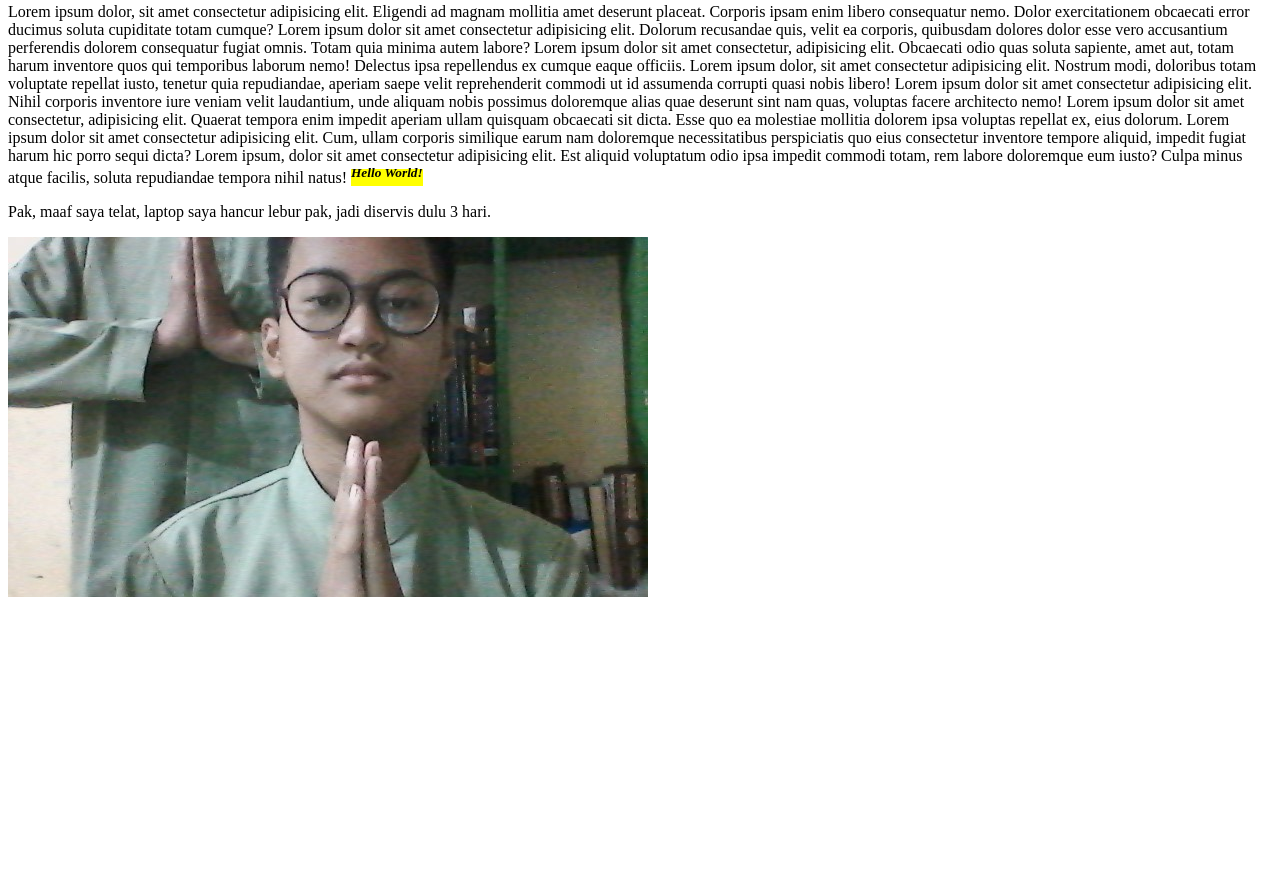
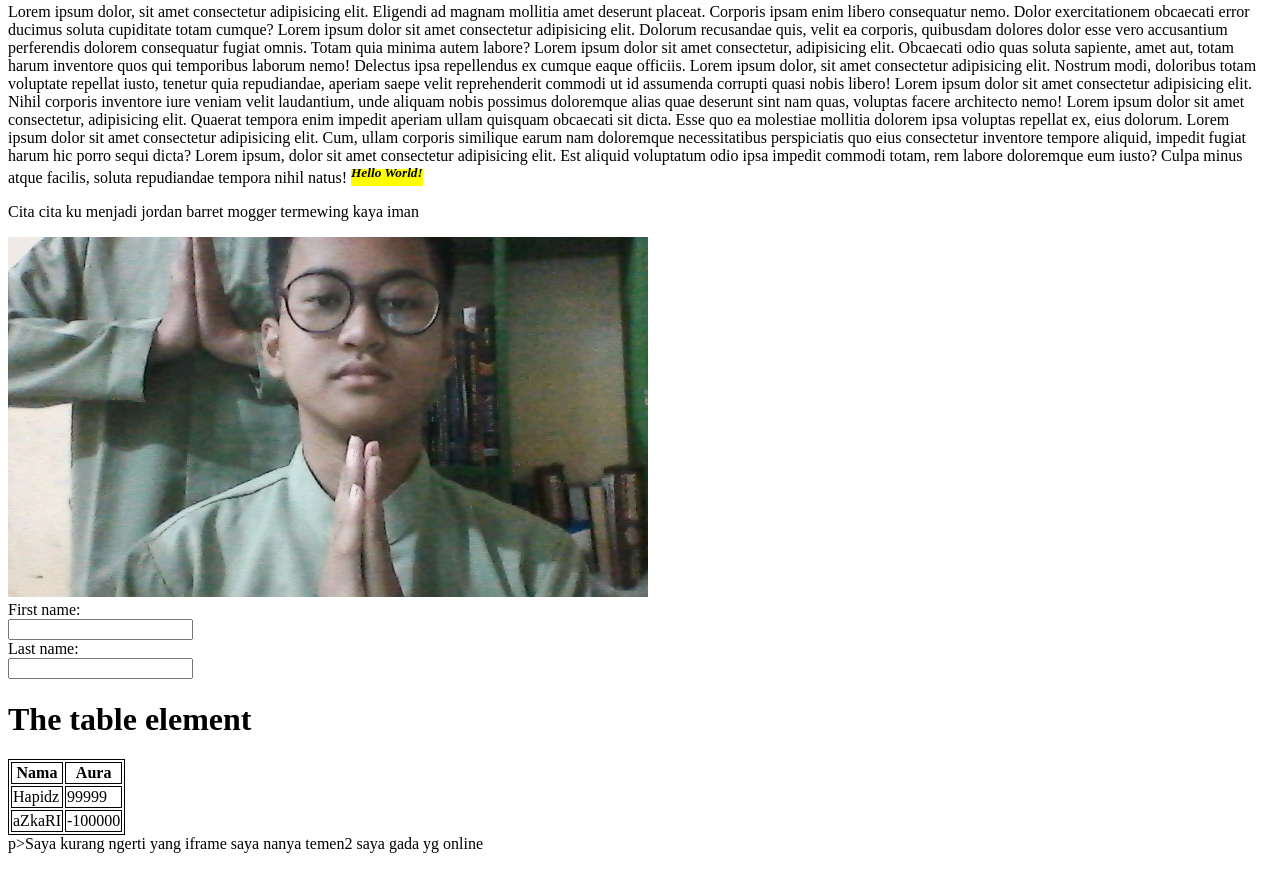
Before and after one commit to YUNGFIDZ/hafidzno1, a plain HTML site: page index.html in a window 1280 px wide. Shown: the part 285-1154 px from the top of the page. Before the commit the page ends 894 px from the top, so only its background shows below. Drawn offline with Linux system fonts and the light colour scheme.

Commit message:
index.html2piz

```diff
--- a/index.html
+++ b/index.html
@@ -21,8 +21,46 @@
         Lorem ipsum dolor sit amet consectetur adipisicing elit. Cum, ullam corporis similique earum nam doloremque necessitatibus perspiciatis quo eius consectetur inventore tempore aliquid, impedit fugiat harum hic porro sequi dicta?
         Lorem ipsum, dolor sit amet consectetur adipisicing elit. Est aliquid voluptatum odio ipsa impedit commodi totam, rem labore doloremque eum iusto? Culpa minus atque facilis, soluta repudiandae tempora nihil natus!
         <mark><i><sup><strong><b>Hello World!</b></strong></sup></i></mark>
-      <p>Pak, maaf saya telat, laptop saya hancur lebur pak, jadi diservis dulu 3 hari.</p>
+      <p>Cita cita ku menjadi jordan barret mogger termewing kaya iman </p>
     <img src="Permintaan Maaf.jpg" alt="Permintaan Maaf">
 
 </body>
 </html>
+<form>
+    <label for="fname">First name:</label><br>
+    <input type="text" id="fname" name="hafidz"><br>
+    <label for="lname">Last name:</label><br>
+    <input type="text" id="lname" name="gantengkali">
+  </form>
+
+  <!DOCTYPE html>
+<html>
+<head>
+<style>
+table, th, td {
+  border: 1px solid black;
+}
+</style>
+</head>
+<body>
+
+<h1>The table element</h1>
+
+<table>
+  <tr>
+    <th>Nama</th>
+    <th>Aura</th>
+  </tr>
+  <tr>
+    <td>Hapidz</td>
+    <td>99999</td>
+  </tr>
+  <tr>
+    <td>aZkaRI</td>
+    <td>-100000</td>
+  </tr>
+</table>
+
+</body>
+</html>
+p>Saya kurang ngerti yang iframe saya nanya temen2 saya gada yg online </p>
```
